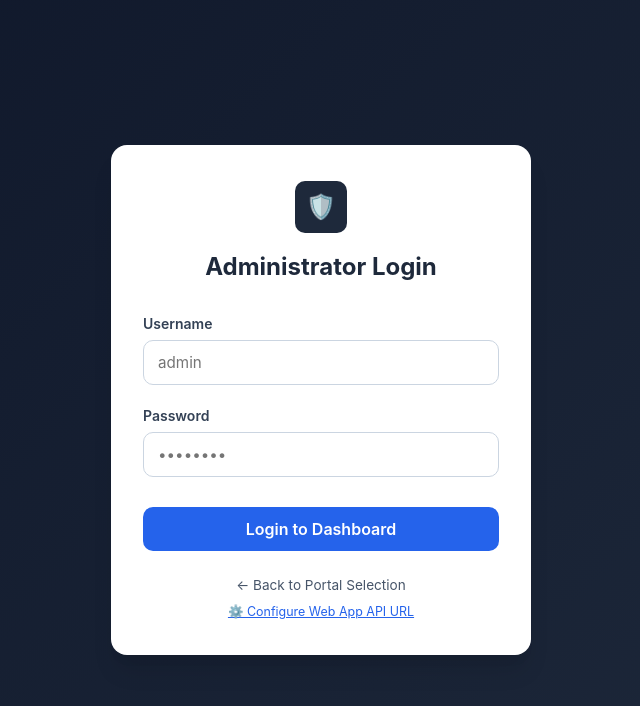
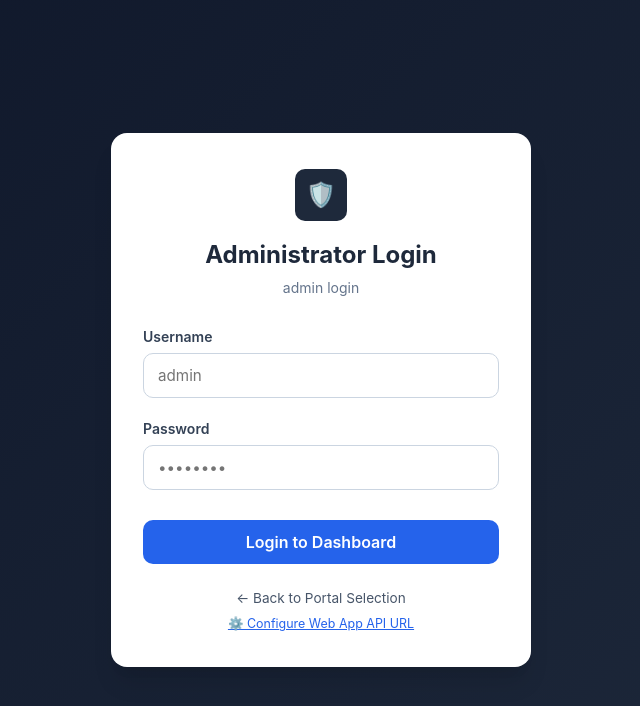
Before and after one commit to hkharikarthikeyan/webdesign, a plain HTML site: page admin-login.html in a window 1280 px wide. Shown: the whole page, without its empty margins (319-959 px from the left). Drawn offline with Linux system fonts and the light colour scheme.

Commit message:
Update admin login message in HTML

```diff
--- a/admin-login.html
+++ b/admin-login.html
@@ -12,7 +12,7 @@
     <div class="login-header">
       <div class="login-badge-icon">🛡️</div>
       <h2>Administrator Login</h2>
-      <p></p>
+      <p>admin login </p>
     </div>
 
     <!-- Alert Box -->
```
